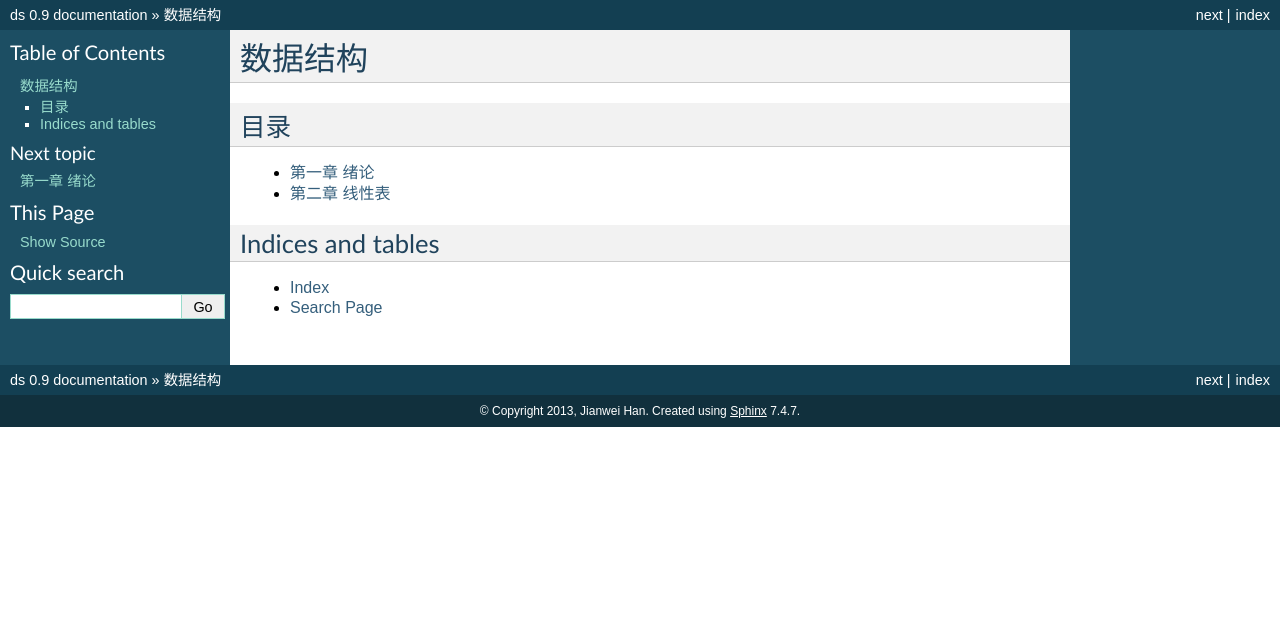
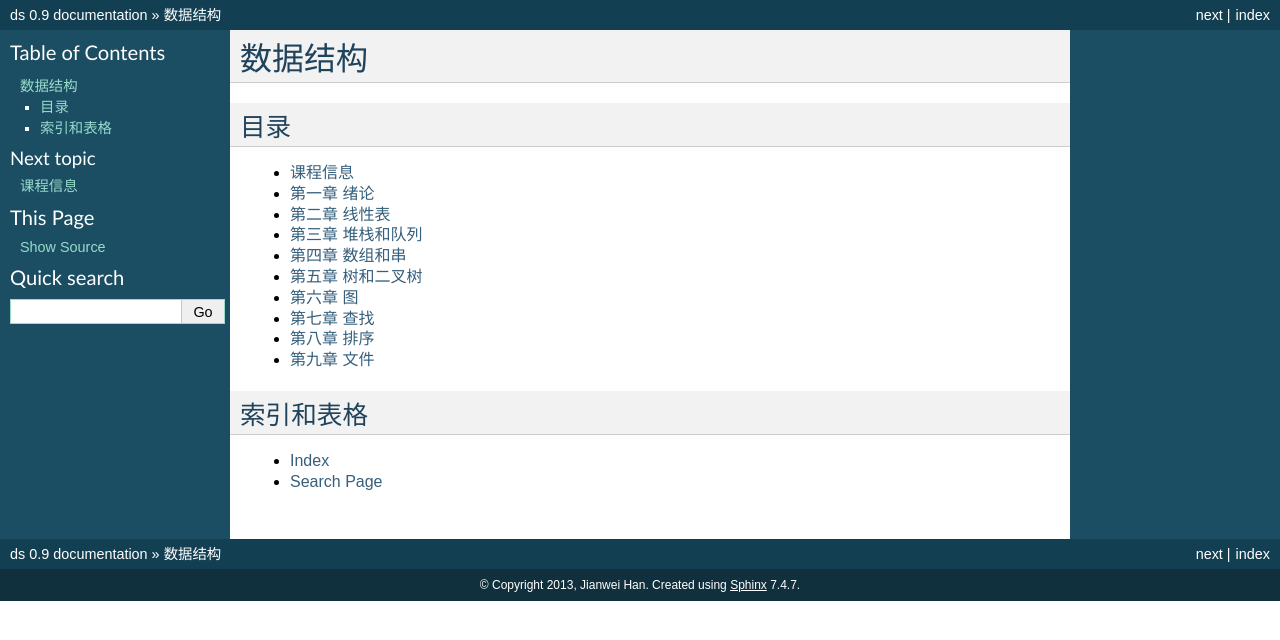
Before and after one commit to zjgsu-ds/ds, a Sphinx documentation site: the page built from source/index.rst, in a window 1280 px wide. Shown: the top 640 px of the page. Built offline with Sphinx 7.4.7, drawn with Linux system fonts in a browser that asks for light colours.

Commit message:
Create book skeleton

```diff
--- /dev/null
+++ b/source/chap3/index.rst
@@ -0,0 +1,3 @@
+*****************
+第三章 堆栈和队列
+*****************
--- /dev/null
+++ b/source/chap4/index.rst
@@ -0,0 +1,3 @@
+***************
+第四章 数组和串
+***************
--- /dev/null
+++ b/source/chap5/index.rst
@@ -0,0 +1,3 @@
+*****************
+第五章 树和二叉树
+*****************
--- /dev/null
+++ b/source/chap6/index.rst
@@ -0,0 +1,3 @@
+*********
+第六章 图
+*********
--- /dev/null
+++ b/source/chap7/index.rst
@@ -0,0 +1,3 @@
+***********
+第七章 查找
+***********
--- /dev/null
+++ b/source/chap8/index.rst
@@ -0,0 +1,3 @@
+***********
+第八章 排序
+***********
--- /dev/null
+++ b/source/chap9/index.rst
@@ -0,0 +1,3 @@
+***********
+第九章 文件
+***********
--- /dev/null
+++ b/source/desc/index.rst
@@ -0,0 +1,3 @@
+********
+课程信息
+********
--- a/source/index.rst
+++ b/source/index.rst
@@ -12,13 +12,13 @@
 
 .. toctree::
    :maxdepth: 1
+   :glob:
 
-   chap01/index.rst
-   chap02/index.rst
+   desc/index
+   chap*/index
 
-
-Indices and tables
-==================
+索引和表格
+==========
 
 * :ref:`genindex`
 * :ref:`search`
```
Also changed, not shown: source/chap1/index.rst (renamed from source/chap01/index.rst), source/chap2/index.rst (renamed from source/chap02/index.rst).
